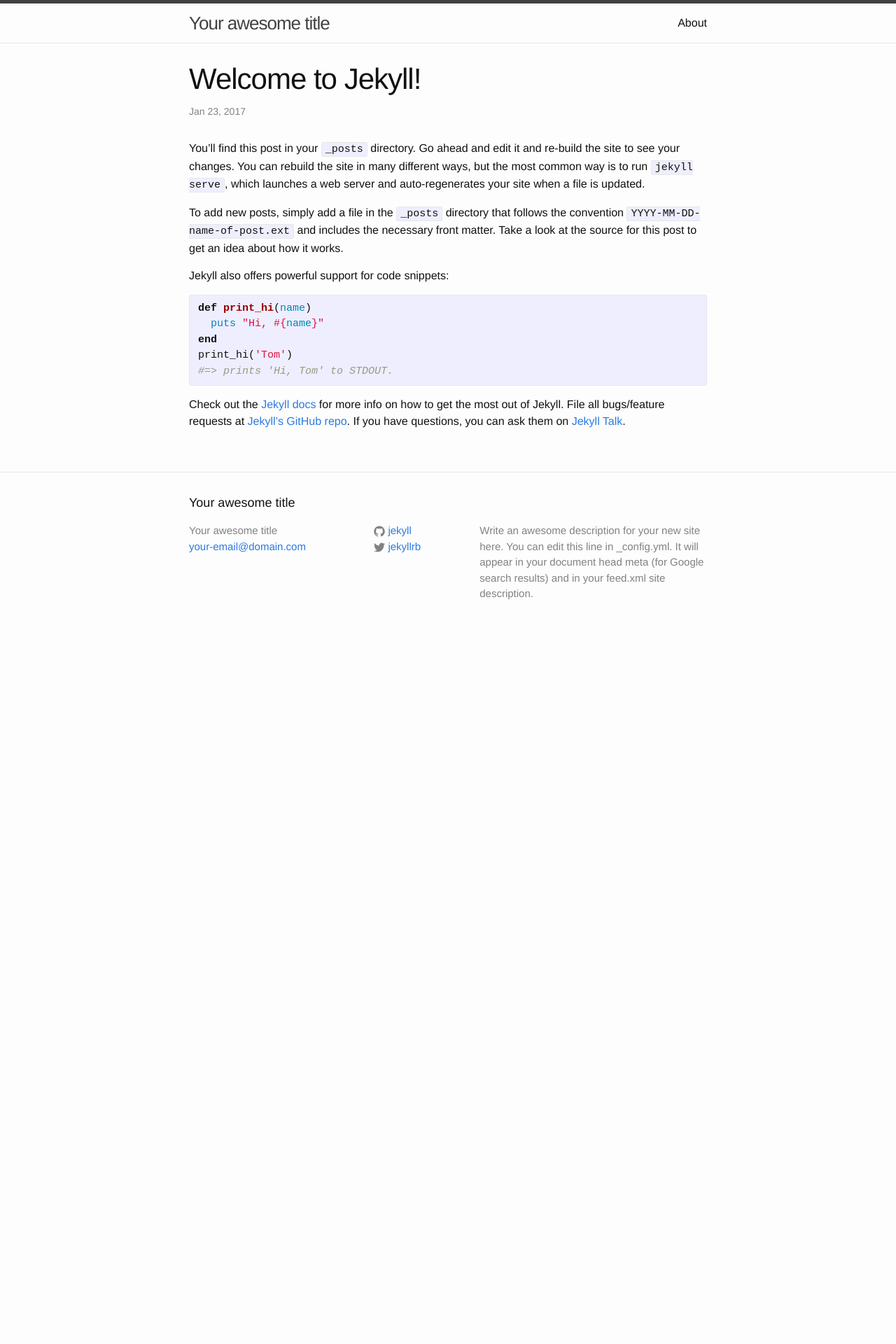
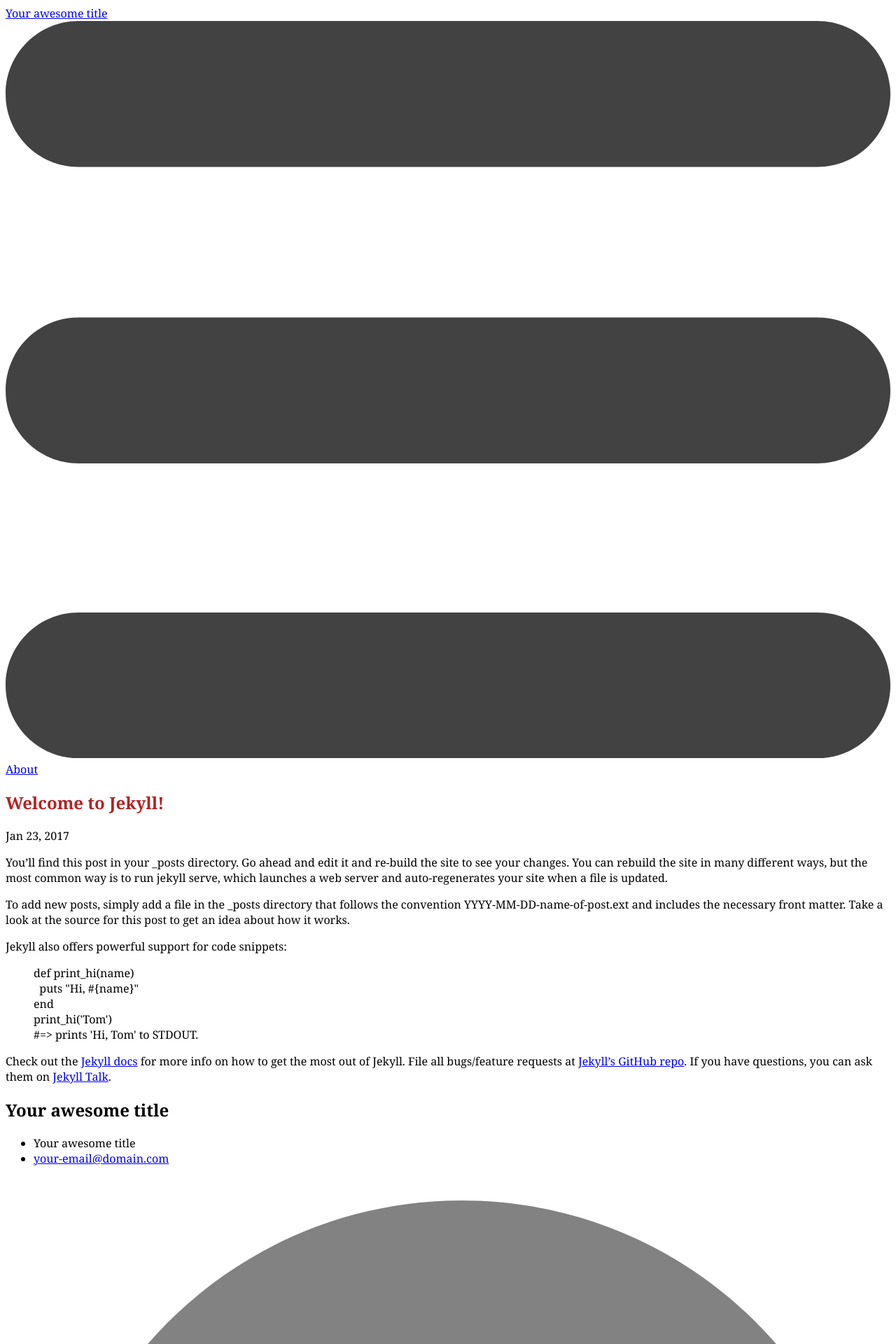
Before and after one commit to Aries0331/Aries0331.github.io, a Jekyll site: the page built from _posts/2017-01-22-welcome-to-jekyll.markdown, in a window 1280 px wide. Shown: the top 1920 px of the page at 70% size. Built offline with Jekyll 4.4.1, drawn with Linux system fonts in a browser that asks for light colours; before the commit the page ends 920 px from its top, so only the background shows below that.

Commit message:
link css

```diff
--- /dev/null
+++ b/css/main.css
@@ -0,0 +1,7 @@
+* {
+font-family: 'Georgia', 'Times', serif;
+}
+
+h1 {
+  color:FireBrick;
+}
--- a/css/main.scss
+++ /dev/null
@@ -1,53 +0,0 @@
----
-# Only the main Sass file needs front matter (the dashes are enough)
----
-@charset "utf-8";
-
-
-
-// Our variables
-$base-font-family: "Helvetica Neue", Helvetica, Arial, sans-serif;
-$base-font-size:   16px;
-$base-font-weight: 400;
-$small-font-size:  $base-font-size * 0.875;
-$base-line-height: 1.5;
-
-$spacing-unit:     30px;
-
-$text-color:       #111;
-$background-color: #fdfdfd;
-$brand-color:      #2a7ae2;
-
-$grey-color:       #828282;
-$grey-color-light: lighten($grey-color, 40%);
-$grey-color-dark:  darken($grey-color, 25%);
-
-// Width of the content area
-$content-width:    800px;
-
-$on-palm:          600px;
-$on-laptop:        800px;
-
-
-
-// Use media queries like this:
-// @include media-query($on-palm) {
-//     .wrapper {
-//         padding-right: $spacing-unit / 2;
-//         padding-left: $spacing-unit / 2;
-//     }
-// }
-@mixin media-query($device) {
-    @media screen and (max-width: $device) {
-        @content;
-    }
-}
-
-
-
-// Import partials from `sass_dir` (defaults to `_sass`)
-@import
-        "base",
-        "layout",
-        "syntax-highlighting"
-;
--- a/index.html
+++ b/index.html
@@ -3,6 +3,8 @@
 <html>
   <head>
   <title>My homepage</title>
+  <!-- link html to css -->
+  <link href="css/main.css" type="text/css" rel="stylesheet">
   </head>
 
   <body>
```
